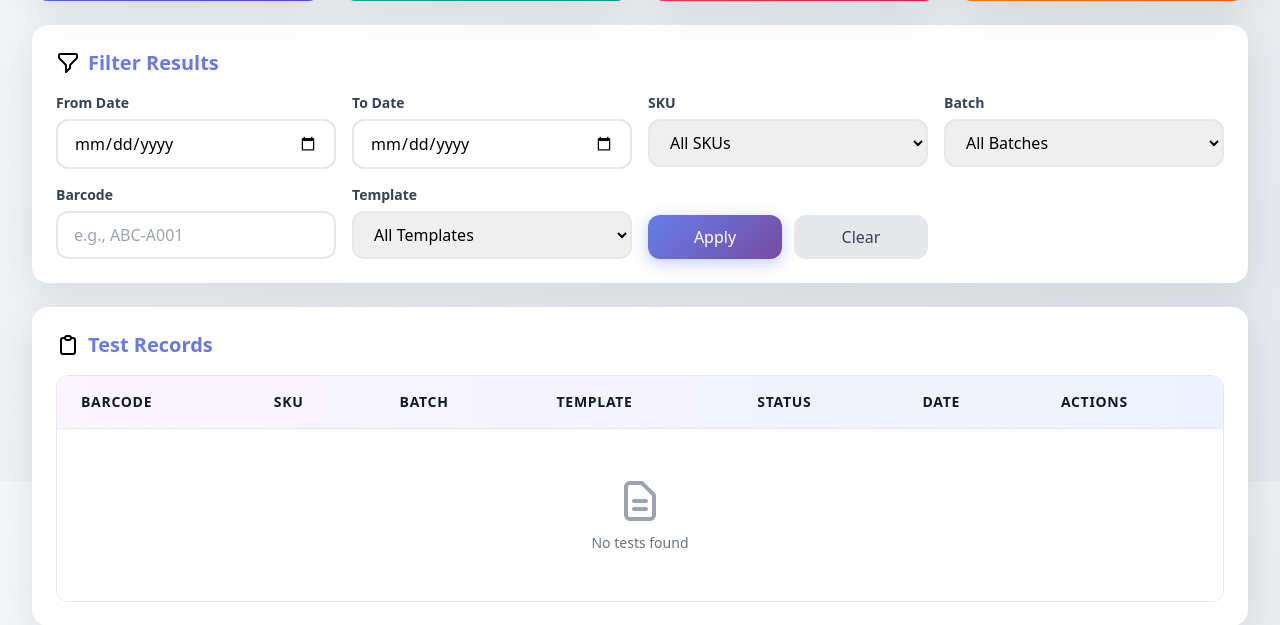
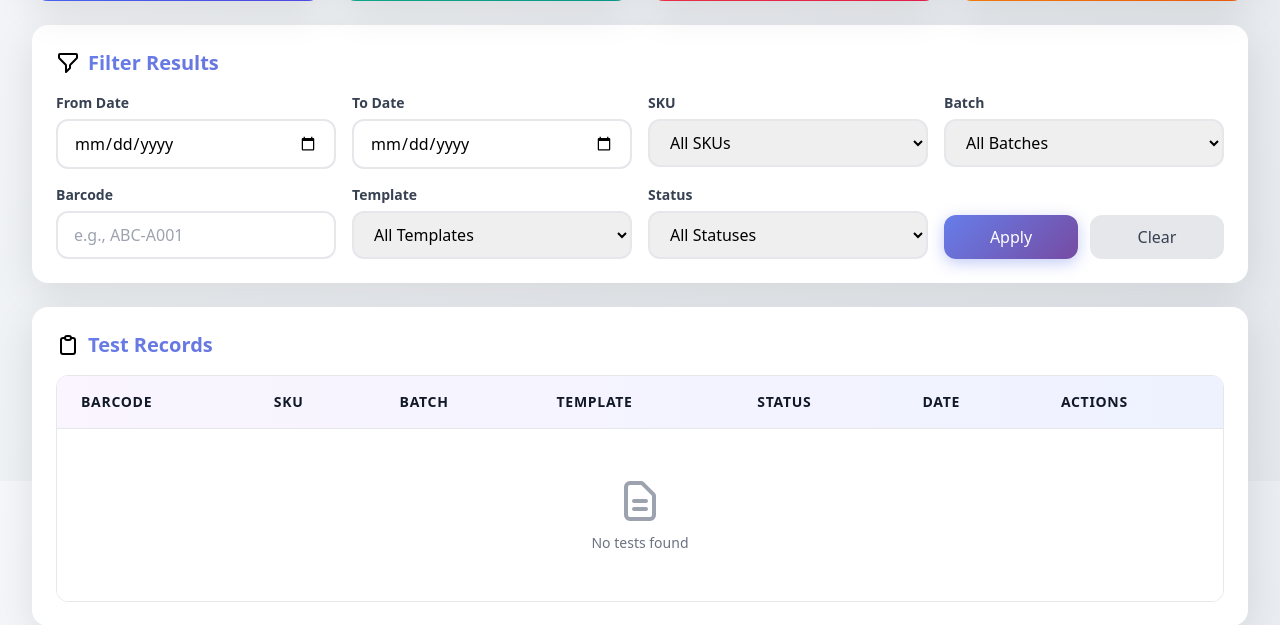
Before and after one commit to impdemacc71/Altron4.0, a Django app: page /test_results/ in a window 1280 px wide. Shown: the part 319-944 px from the top of the page. Run offline with Django 5.2, Linux system fonts and the light colour scheme; the visitor is signed in with stand-in values (Sample User, id 1); data comes from the database, SQL or seed files in the repository; data that the repository does not hold is empty; some libraries are stand-ins or nearby versions.

Commit message:
service role to view test results, Autosave + Draft Resume, large test edit issue fix

```diff
--- a/altron3.5.2/inventory/models.py
+++ b/altron3.5.2/inventory/models.py
@@ -195,7 +195,8 @@ class Test(models.Model):
         ]
 
     def __str__(self):
-        return f"Test {self.id} - {self.barcode.sequence_number} ({self.overall_status})"
+        barcode_str = self.barcode.sequence_number if self.barcode else 'No Barcode'
+        return f"Test {self.id} - {barcode_str} ({self.overall_status})"
 
 class TestAnswer(models.Model):
     test = models.ForeignKey(Test, on_delete=models.CASCADE, related_name='answers')
--- a/altron3.5.2/inventory/urls.py
+++ b/altron3.5.2/inventory/urls.py
@@ -14,6 +14,7 @@ urlpatterns = [
     path('testing/', views.testing_module, name='testing_module'),
     path('new_test/', views.new_test, name='new_test'),
     path('auto_save_test/', views.auto_save_test, name='auto_save_test'),
+    path('api/test_draft/<int:test_id>/', views.get_test_draft, name='get_test_draft'),
     path('test_results/', views.test_results, name='test_results'),
     path('barcodes/<int:batch_id>/pdf/', views.print_barcodes_pdf, name='print_barcodes_pdf'),
     path('barcode-img/<str:sequence_number>/', views.barcode_image_view, name='barcode_image'),
--- a/altron3.5.2/inventory/views.py
+++ b/altron3.5.2/inventory/views.py
@@ -263,6 +263,7 @@ def new_test(request):
         selected_sku_id = request.POST.get('sku')
         selected_batch_id = request.POST.get('batch')
         selected_template_id = request.POST.get('template')
+        test_id = request.POST.get('test_id')  # Check for existing draft test_id
 
         form = TestForm(request.POST,
                         selected_sku_id=selected_sku_id,
@@ -280,14 +281,42 @@ def new_test(request):
                 barcode_instance = form.cleaned_data['barcode']
                 template_instance = form.cleaned_data['template']
 
-                test = Test.objects.create(
-                    sku=sku_instance,
-                    batch=batch_instance,
-                    barcode=barcode_instance,
-                    user=request.user,
-                    template_used=template_instance,
-                    overall_status=form.cleaned_data['overall_status']
-                )
+                # Check if we're updating an existing draft or creating new
+                if test_id:
+                    try:
+                        test = Test.objects.get(id=test_id, user=request.user, overall_status='draft')
+                        # Update existing draft
+                        test.sku = sku_instance
+                        test.batch = batch_instance
+                        test.barcode = barcode_instance
+                        test.template_used = template_instance
+                        test.overall_status = form.cleaned_data['overall_status']
+                        test.save()
+
+                        # Delete old answers and recreate them
+                        TestAnswer.objects.filter(test=test).delete()
+                        logger.debug(f"Updated existing draft test {test.id}")
+                    except Test.DoesNotExist:
+                        # Draft not found, create new test instead
+                        logger.warning(f"Draft test {test_id} not found, creating new test")
+                        test = Test.objects.create(
+                            sku=sku_instance,
+                            batch=batch_instance,
+                            barcode=barcode_instance,
+                            user=request.user,
+                            template_used=template_instance,
+                            overall_status=form.cleaned_data['overall_status']
+                        )
+                else:
+                    # Create new test
+                    test = Test.objects.create(
+                        sku=sku_instance,
+                        batch=batch_instance,
+                        barcode=barcode_instance,
+                        user=request.user,
+                        template_used=template_instance,
+                        overall_status=form.cleaned_data['overall_status']
+                    )
 
                 questions = TestQuestion.objects.filter(template=template_instance)
                 for question in questions:
@@ -352,7 +381,75 @@ def new_test(request):
             return render(request, 'inventory/new_test.html', {'form': form})
 
     else:
-        form = TestForm()
+        # Check if resuming a draft
+        resume_draft_id = request.GET.get('resume_draft')
+        initial_data = {}
+        resume_test = None
+
+        if resume_draft_id:
+            try:
+                # Load the draft test
+                resume_test = Test.objects.get(
+                    id=resume_draft_id,
+                    user=request.user,
+                    overall_status='draft'
+                )
+
+                # Pre-fill form with draft data
+                initial_data = {
+                    'sku': resume_test.sku_id,
+                    'batch': resume_test.batch_id,
+                    'barcode': resume_test.barcode_id if resume_test.barcode else None,
+                    'template': resume_test.template_used_id,
+                    'overall_status': resume_test.overall_status
+                }
+
+                # Pre-fill answers
+                for answer in resume_test.answers.select_related('question').all():
+                    status_field_name = f'question_{answer.question_id}_status'
+                    output_field_name = f'question_{answer.question_id}_output'
+                    remarks_field_name = f'question_{answer.question_id}_remarks'
+
+                    initial_data[status_field_name] = 'pass' if answer.is_passed else 'fail'
+                    if answer.technical_output:
+                        initial_data[output_field_name] = answer.technical_output
+                    if answer.remarks:
+                        initial_data[remarks_field_name] = answer.remarks
+
+                logger.info(f"Resuming draft test {resume_draft_id}")
+
+                # Create form with initial data AND selected template
+                # The selected_template_id kwarg tells the form to load question fields
+                form = TestForm(
+                    initial=initial_data,
+                    selected_sku_id=resume_test.sku_id,
+                    selected_batch_id=resume_test.batch_id,
+                    selected_template_id=resume_test.template_used_id
+                )
+
+            except Test.DoesNotExist:
+                logger.warning(f"Draft test {resume_draft_id} not found")
+                form = TestForm()
+        else:
+            form = TestForm()
+
+        # Check for user's recent draft tests (exclude the one being resumed)
+        draft_tests = Test.objects.filter(
+            user=request.user,
+            overall_status='draft'
+        ).select_related('sku', 'batch', 'template_used').order_by('-updated_at')
+
+        # If resuming a specific draft, exclude it from the list
+        if resume_test:
+            draft_tests = draft_tests.exclude(id=resume_test.id)
+
+        draft_tests = draft_tests[:5]
+
+        return render(request, 'inventory/new_test.html', {
+            'form': form,
+            'draft_tests': draft_tests,
+            'resume_test_id': resume_test.id if resume_test else None
+        })
 
     return render(request, 'inventory/new_test.html', {'form': form})
 
@@ -452,6 +549,41 @@ def auto_save_test(request):
         return JsonResponse({'status': 'error', 'message': str(e)}, status=500)
 
 @login_required
+def get_test_draft(request, test_id):
+    """API endpoint to fetch draft test data for resuming"""
+    if request.user.role not in ['admin', 'tester']:
+        return JsonResponse({'status': 'error', 'message': 'Permission denied'}, status=403)
+
+    try:
+        test = Test.objects.get(id=test_id, user=request.user, overall_status='draft')
+
+        # Serialize answers data
+        answers_data = []
+        for answer in test.answers.select_related('question').all():
+            answers_data.append({
+                'question_id': answer.question_id,
+                'is_passed': answer.is_passed,
+                'technical_output': answer.technical_output or '',
+                'remarks': answer.remarks or ''
+            })
+
+        return JsonResponse({
+            'status': 'success',
+            'test_id': test.id,
+            'sku_id': test.sku_id,
+            'batch_id': test.batch_id,
+            'template_id': test.template_used_id,
+            'barcode_id': test.barcode_id or '',
+            'overall_status': test.overall_status,
+            'answers': answers_data
+        })
+    except Test.DoesNotExist:
+        return JsonResponse({'status': 'error', 'message': 'Draft not found or cannot be accessed'}, status=404)
+    except Exception as e:
+        logger.error(f"Error fetching draft: {str(e)}")
+        return JsonResponse({'status': 'error', 'message': str(e)}, status=500)
+
+@login_required
 @never_cache # Added never_cache decorator
 def test_results(request):
     if request.user.role not in ['admin', 'tester']:
@@ -463,10 +595,11 @@ def test_results(request):
     batch = request.GET.get('batch')
     barcode = request.GET.get('barcode')
     template_used = request.GET.get('template_used')
+    overall_status = request.GET.get('overall_status')
 
     # Performance fix: Add select_related to prevent N+1 queries
-    # Exclude draft tests from results
-    tests = Test.objects.select_related('sku', 'batch', 'barcode', 'template_used', 'user').exclude(overall_status='draft')
+    # Include all tests (drafts are now shown in results)
+    tests = Test.objects.select_related('sku', 'batch', 'barcode', 'template_used', 'user')
 
     if from_date:
         tests = tests.filter(test_date__gte=from_date)
@@ -480,6 +613,8 @@ def test_results(request):
         tests = tests.filter(barcode__sequence_number__icontains=barcode)
     if template_used:
         tests = tests.filter(template_used__id=template_used)
+    if overall_status:
+        tests = tests.filter(overall_status=overall_status)
 
     tests = tests.order_by('-test_date')
 
@@ -487,7 +622,8 @@ def test_results(request):
         total=Count('id'),
         passed=Count('id', filter=Q(overall_status='passed')),
         failed=Count('id', filter=Q(overall_status='failed')),
-        pending=Count('id', filter=Q(overall_status='pending'))
+        pending=Count('id', filter=Q(overall_status='pending')),
+        draft=Count('id', filter=Q(overall_status='draft'))
     )
 
     context = {
@@ -502,6 +638,7 @@ def test_results(request):
         'batch': batch,
         'barcode': barcode,
         'template_used': template_used,
+        'overall_status': overall_status,
     }
     return render(request, 'inventory/test_results.html', context)
 
@@ -509,7 +646,7 @@ def test_results(request):
 @login_required
 @never_cache # Added never_cache decorator
 def test_detail(request, test_id):
-    if request.user.role not in ['admin', 'tester']:
+    if request.user.role not in ['admin', 'tester', 'service']:
         return redirect('dashboard')
 
     test = get_object_or_404(Test.objects.select_related('sku', 'batch', 'barcode', 'user', 'template_used'), id=test_id)
--- a/altron3.5.2/templates/inventory/test_results.html
+++ b/altron3.5.2/templates/inventory/test_results.html
@@ -132,6 +132,17 @@
                         {% endfor %}
                     </select>
                 </div>
+                <div class="space-y-1.5">
+                    <label for="overall_status" class="block text-xs sm:text-sm font-semibold text-gray-700">Status</label>
+                    <select name="overall_status" id="overall_status"
+                            class="w-full px-3 py-2 sm:px-4 sm:py-2.5 border-2 border-gray-200 rounded-xl focus:border-purple-500 focus:ring-2 focus:ring-purple-100 transition-all text-sm sm:text-base">
+                        <option value="">All Statuses</option>
+                        <option value="draft" {% if overall_status == 'draft' %}selected{% endif %}>Draft</option>
+                        <option value="pending" {% if overall_status == 'pending' %}selected{% endif %}>Pending</option>
+                        <option value="passed" {% if overall_status == 'passed' %}selected{% endif %}>Passed</option>
+                        <option value="failed" {% if overall_status == 'failed' %}selected{% endif %}>Failed</option>
+                    </select>
+                </div>
                 <div class="flex flex-col sm:flex-row gap-2 sm:gap-3 items-end">
                     <button type="submit" class="flex-1 btn-primary text-white py-2.5 px-4 rounded-xl font-medium text-sm sm:text-base">
                         Apply
@@ -186,6 +197,7 @@
                                     <span class="inline-flex items-center px-2.5 py-1 rounded-full text-xs font-semibold
                                         {% if test.overall_status == 'passed' %}bg-green-100 text-green-700
                                         {% elif test.overall_status == 'failed' %}bg-red-100 text-red-700
+                                        {% elif test.overall_status == 'draft' %}bg-blue-100 text-blue-700
                                         {% else %}bg-amber-100 text-amber-700{% endif %}">
                                         {{ test.overall_status|title }}
                                     </span>
@@ -194,12 +206,21 @@
                                     <div class="text-xs sm:text-sm text-gray-600">{{ test.test_date|date:"Y-m-d H:i" }}</div>
                                 </td>
                                 <td class="px-3 sm:px-6 py-3 sm:py-4 whitespace-nowrap">
+                                    {% if test.overall_status == 'draft' %}
+                                        <a href="{% url 'new_test' %}?resume_draft={{ test.id }}" class="text-yellow-600 hover:text-yellow-800 font-medium text-xs sm:text-sm inline-flex items-center">
+                                            Resume Draft
+                                            <svg class="w-3 h-3 sm:w-4 sm:h-4 ml-1" fill="none" stroke="currentColor" viewBox="0 0 24 24">
+                                                <path stroke-linecap="round" stroke-linejoin="round" stroke-width="2" d="M4 4v5h.582m15.356 2A8.001 8.001 0 004.582 9m0 0H9m11 11v-5h-.581m0 0a8.003 8.003 0 01-15.357-2m15.357 2H15"/>
+                                            </svg>
+                                        </a>
+                                    {% else %}
                                         <a href="{% url 'test_detail' test.id %}" class="text-purple-600 hover:text-purple-800 font-medium text-xs sm:text-sm inline-flex items-center">
                                             View
                                             <svg class="w-3 h-3 sm:w-4 sm:h-4 ml-1" fill="none" stroke="currentColor" viewBox="0 0 24 24">
                                                 <path stroke-linecap="round" stroke-linejoin="round" stroke-width="2" d="M9 5l7 7-7 7"/>
                                             </svg>
                                         </a>
+                                    {% endif %}
                                 </td>
                             </tr>
                             {% empty %}
```
Also changed, not shown: altron3.5.2/inventory/admin.py (+27 -2 lines), altron3.5.2/templates/inventory/new_test.html (+60 -2 lines). Lines whose indentation alone changed are shown as unchanged.
